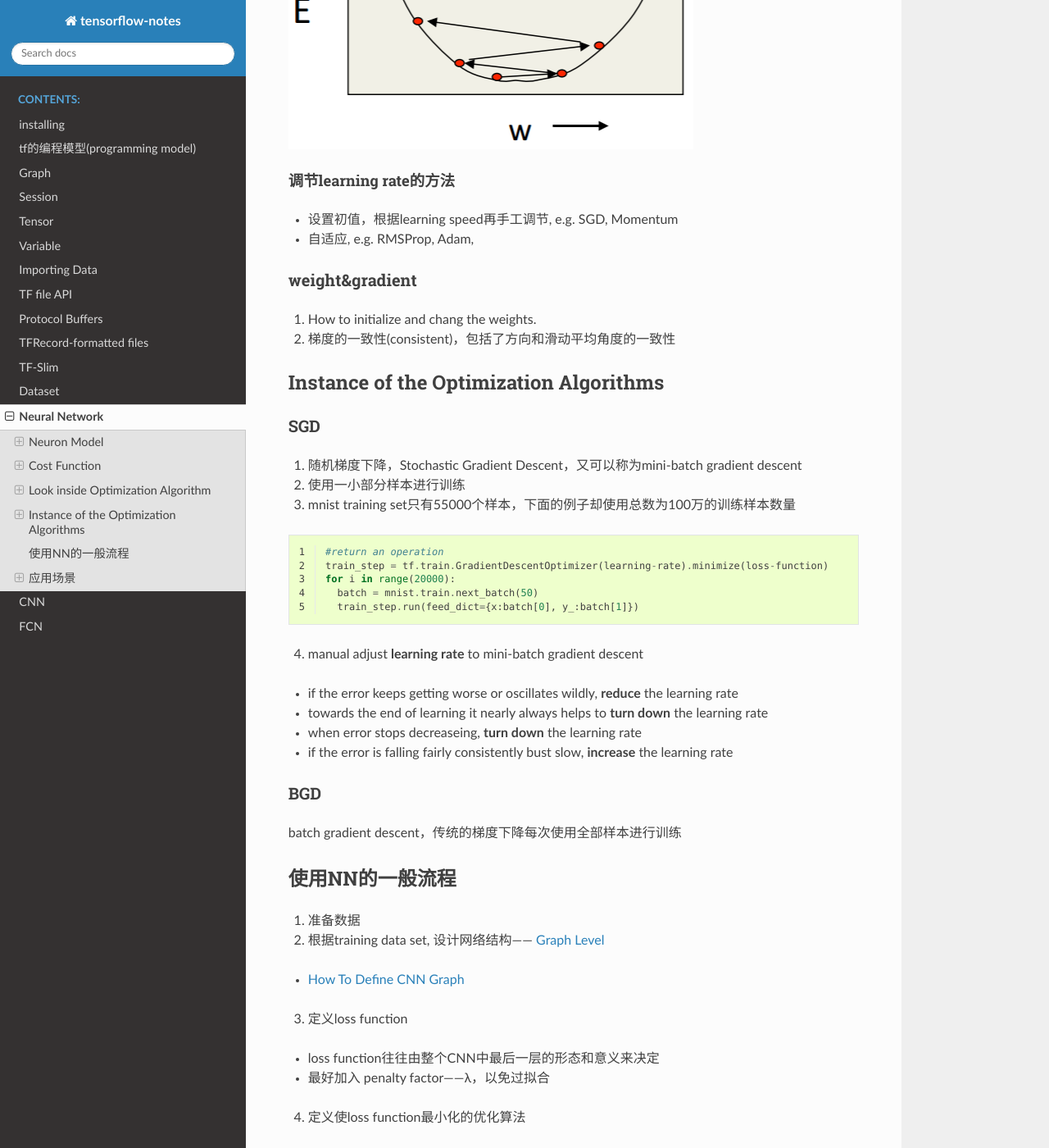
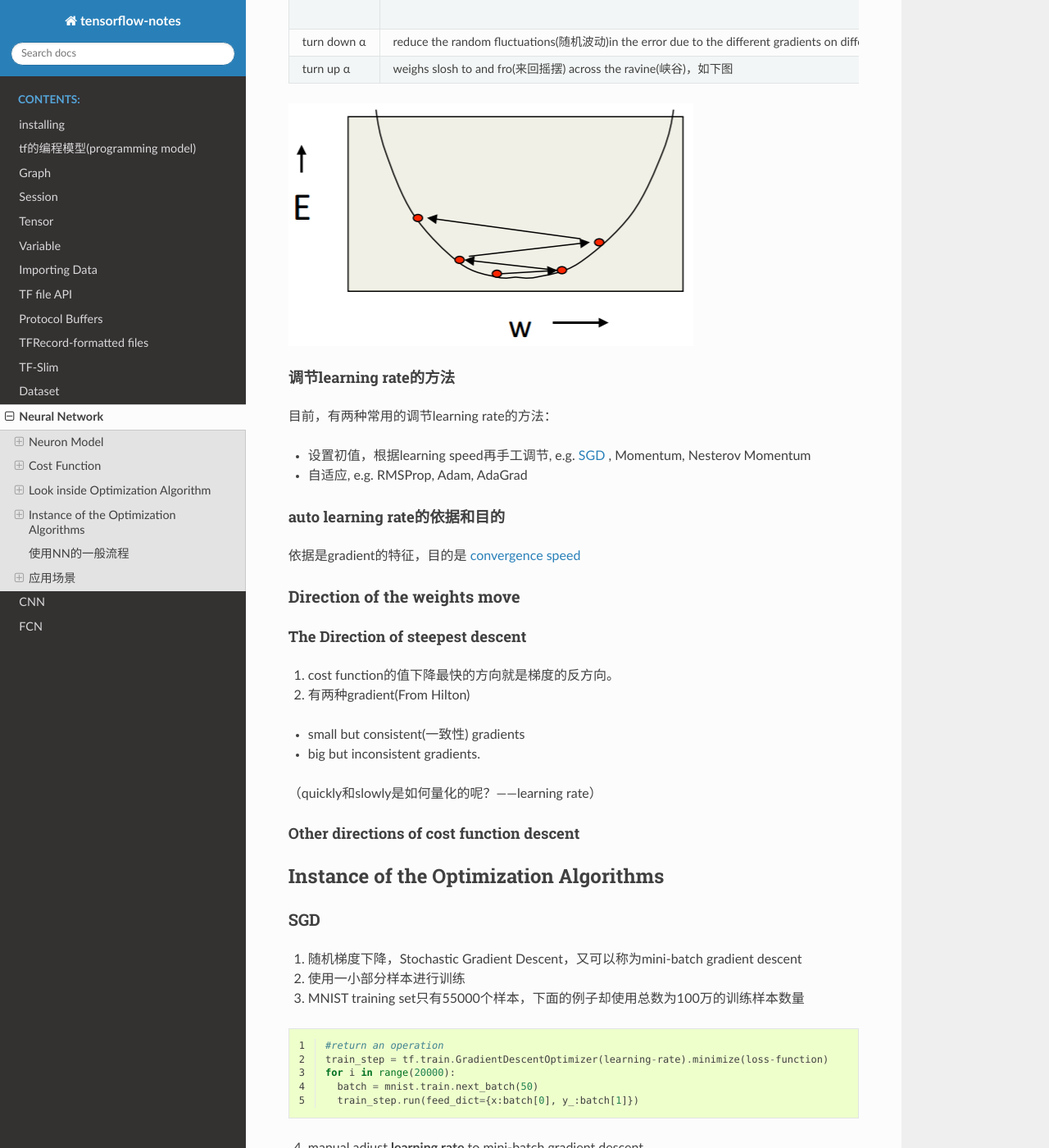
Before and after one commit to yiwenliu/tensorflow-notes, a Sphinx documentation site: the page built from source/NN.rst, in a window 1280 px wide and 1400 px high, scrolled down 2938 px. Shown: the whole window at 82% size. Built offline with Sphinx 7.4.7 and the Read the Docs theme 2.0.0, drawn with Linux system fonts in a browser that asks for light colours; some of the changed text lies outside the part shown.

Commit message:
20180202

```diff
--- a/source/NN.rst
+++ b/source/NN.rst
@@ -34,16 +36,26 @@
 
 Look inside Optimization Algorithm
 ------------------------------------
+
 最优算法就是让cost function最小化的算法，算法需要考虑的“因素”包括：
 
 - learning method
-- learning rate(direction and distance of the weight movment)
-- weights and gradient(direction and distance of the weight movment)
+- initialization of the weights
+- :ref:`the stride of the weight movment <learning-rate>`
+- :ref:`direction of the weight movment <direction-descent>`
 
 算法中所有考虑因素的“落脚点”只有两个：
 
-- convergence speed/学习速度
-- whether the learning goes wrong/收敛结果：全局最小值 or 局部最小值
+.. _convergence-speed:
+
+1. **convergence speed**
+
+该快的时候快，该慢的时候慢，例如：
+
+- move quickly in directions with small but consistent(一致性) gradients
+- move slowly in directions with big but inconsistent gradients.
+
+2. **whether the learning goes wrong: global minimum or local minimum**
 
 .. _learning-method:
 
@@ -57,11 +69,15 @@
 
 - mini-batch method
 
-适用于big, redundant **datasets**, e.g. CNN中使用的图片数据
+适用于big, redundant **datasets**, e.g. CNN中使用的图片数据。
+
+最好使用 **big mini-batches** ,不仅计算效率高，而且也满足一些fancy optimiaztion algorithm的需要。
 
 - online method
 
 update weights after each case
+
+.. _learning-rate:
 
 Learning Rate
 ^^^^^^^^^^^^^^^
@@ -90,13 +106,32 @@
 
 调节learning rate的方法
 +++++++++++++++++++++++++
-- 设置初值，根据learning speed再手工调节, e.g. SGD, Momentum
-- 自适应, e.g. RMSProp, Adam,
+目前，有两种常用的调节learning rate的方法：
 
-weight&gradient
-^^^^^^^^^^^^^^^^^
-1. How to initialize and chang the weights.
-2. 梯度的一致性(consistent)，包括了方向和滑动平均角度的一致性
+- 设置初值，根据learning speed再手工调节, e.g. :ref:`SGD <sgd-lr>` , Momentum, Nesterov Momentum
+- 自适应, e.g. RMSProp, Adam, AdaGrad
+
+auto learning rate的依据和目的
+++++++++++++++++++++++++++++++
+依据是gradient的特征，目的是 :ref:`convergence speed <convergence-speed>`
+
+.. _direction-descent:
+
+Direction of the weights move
+^^^^^^^^^^^^^^^^^^^^^^^^^^^^^^^^
+The Direction of steepest descent
+++++++++++++++++++++++++++++++++++
+1. cost function的值下降最快的方向就是梯度的反方向。
+
+2. 有两种gradient(From Hilton)
+
+- small but consistent(一致性) gradients
+- big but inconsistent gradients.
+
+（quickly和slowly是如何量化的呢？——learning rate）
+
+Other directions of cost function descent
++++++++++++++++++++++++++++++++++++++++++++++
 
 Instance of the Optimization Algorithms
 ------------------------------------------
@@ -104,7 +139,7 @@
 ^^^^^^
 1. 随机梯度下降，Stochastic Gradient Descent，又可以称为mini-batch gradient descent
 2. 使用一小部分样本进行训练
-#. mnist training set只有55000个样本，下面的例子却使用总数为100万的训练样本数量
+#. MNIST training set只有55000个样本，下面的例子却使用总数为100万的训练样本数量
 
 .. code-block:: python
   :linenos:
@@ -126,6 +163,11 @@
 BGD
 ^^^^^
 batch gradient descent，传统的梯度下降每次使用全部样本进行训练
+
+Momentum
+^^^^^^^^^^^
+1. 在求∇W时，没有采用"steepest descent"（问题是，没有沿着梯度的方向，为什么还能加速？）
+2. Hilton says(lecture 6c) it can speed up mini-batch learning, 但是代价是引入了一个新的“动量衰减参数”
 
 使用NN的一般流程
 ------------------
```
Also changed, not shown: other parts of source/NN.rst (+4 -0 lines), source/dataset.rst (+22 -0 lines), source/protocol-buffer.rst (+9 -7 lines), source/img/dataset-1.png (added).
